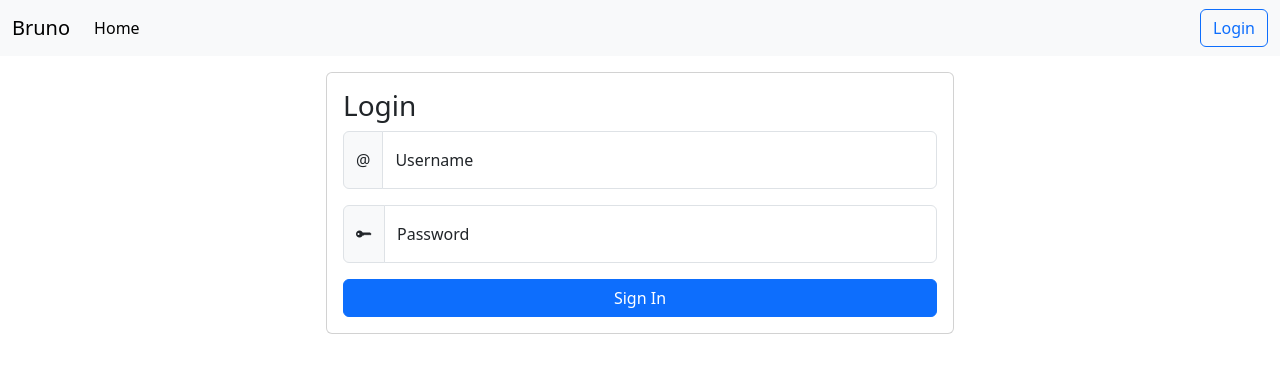
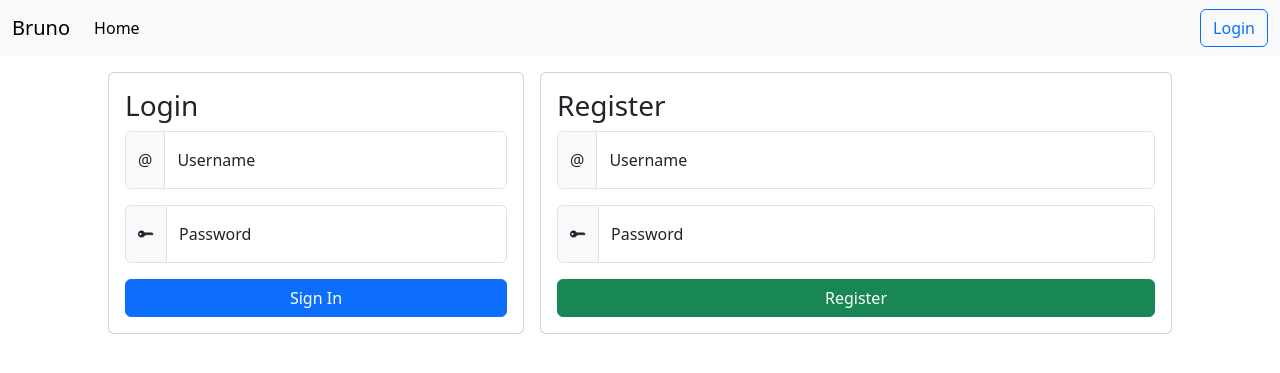
Before and after one commit to HSBI-Lerngruppe-Bres/WebTechnologienHausarbeit, a Flask app: page /accounts/login in a window 1280 px wide. Shown: the top 373 px of the page. Run offline with Flask 3, Linux system fonts and the light colour scheme.

Commit message:
feat: Login and Register

```diff
--- a/bruno/sites/accounts.py
+++ b/bruno/sites/accounts.py
@@ -5,6 +5,10 @@
 def login():
     return render_template("login.html")
 
+@site.get("/register")
+def register():
+    return render_template("login.html")
+
 @site.get("/logout")
 def logout():
     return render_template("logout.html")
--- a/bruno/sites/templates/accounts/login.html
+++ b/bruno/sites/templates/accounts/login.html
@@ -1,30 +1,29 @@
 {% extends "base.html" %}
 
-{% block title %}Login{% endblock %}
+{% block title %}Bruno - Login & Register{% endblock %}
 
 {% block content %}
-<div class="row justify-content-center pt-3">
-    <div class="col-md-6">
+<div class="row justify-content-center pt-3 g-3">
+    <!-- Login Form -->
+    <div class="col-12 col-md-5 col-lg-4">
         <div class="card">
             <div class="card-body">
-                <div class="card-title"><h3>Login</h3></div>
-                <div class="card-text">
+                <h3 class="card-title">Login</h3>
                 <form action="{{ url_for('sites.accounts.login') }}" method="post">
                     <div class="input-group mb-3">
                         <span class="input-group-text">@</span>
-                            <div class="form-floating">
-                                <input type="text" class="form-control" id="username" placeholder="Username">
+                        <div class="form-floating flex-grow-1">
+                            <input type="text" class="form-control" id="username" name="username" placeholder="Username" required>
                             <label for="username">Username</label>
                         </div>
                     </div>
                     <div class="input-group mb-3">
                         <span class="input-group-text"><i class="bi bi-key-fill"></i></span>
-                            <div class="form-floating">
-                                <input type="text" class="form-control" id="password" placeholder="Password">
+                        <div class="form-floating flex-grow-1">
+                            <input type="password" class="form-control" id="password" name="password" placeholder="Password" required>
                             <label for="password">Password</label>
                         </div>
                     </div>
-
                     <div class="d-grid gap-2">
                         <button type="submit" class="btn btn-primary">Sign In</button>
                     </div>
@@ -32,6 +31,32 @@
             </div>
         </div>
     </div>
+    <!-- Registration Form -->
+    <div class="col-12 col-md-5 col-lg-6">
+        <div class="card">
+            <div class="card-body">
+                <h3 class="card-title">Register</h3>
+                <form action="{{ url_for('sites.accounts.register') }}" method="post">
+                    <div class="input-group mb-3">
+                        <span class="input-group-text">@</span>
+                        <div class="form-floating flex-grow-1">
+                            <input type="text" class="form-control" id="reg_username" name="reg_username" placeholder="Username" required>
+                            <label for="reg_username">Username</label>
+                        </div>
+                    </div>
+                    <div class="input-group mb-3">
+                        <span class="input-group-text"><i class="bi bi-key-fill"></i></span>
+                        <div class="form-floating flex-grow-1">
+                            <input type="password" class="form-control" id="reg_password" name="reg_password" placeholder="Password" required>
+                            <label for="reg_password">Password</label>
+                        </div>
+                    </div>
+                    <div class="d-grid gap-2">
+                        <button type="submit" class="btn btn-success">Register</button>
+                    </div>
+                </form>
+            </div>
+        </div>
     </div>
 </div>
 {% endblock %}
--- a/bruno/sites/templates/base.html
+++ b/bruno/sites/templates/base.html
@@ -3,7 +3,7 @@
 <head>
     <meta charset="UTF-8">
     <meta name="viewport" content="width=device-width, initial-scale=1.0">
-    <title>Simple Web App</title>
+    <title>{% block title %}Bruno{% endblock %}</title>
     <!-- Bootstrap CSS -->
     <link href="https://cdn.jsdelivr.net/npm/bootstrap@5.3.3/dist/css/bootstrap.min.css" rel="stylesheet" integrity="sha384-QWTKZyjpPEjISv5WaRU9OFeRpok6YctnYmDr5pNlyT2bRjXh0JMhjY6hW+ALEwIH" crossorigin="anonymous"></head>
     <link rel="stylesheet" href="https://cdn.jsdelivr.net/npm/bootstrap-icons@1.11.3/font/bootstrap-icons.min.css">
```
Lines whose indentation alone changed are shown as unchanged.
